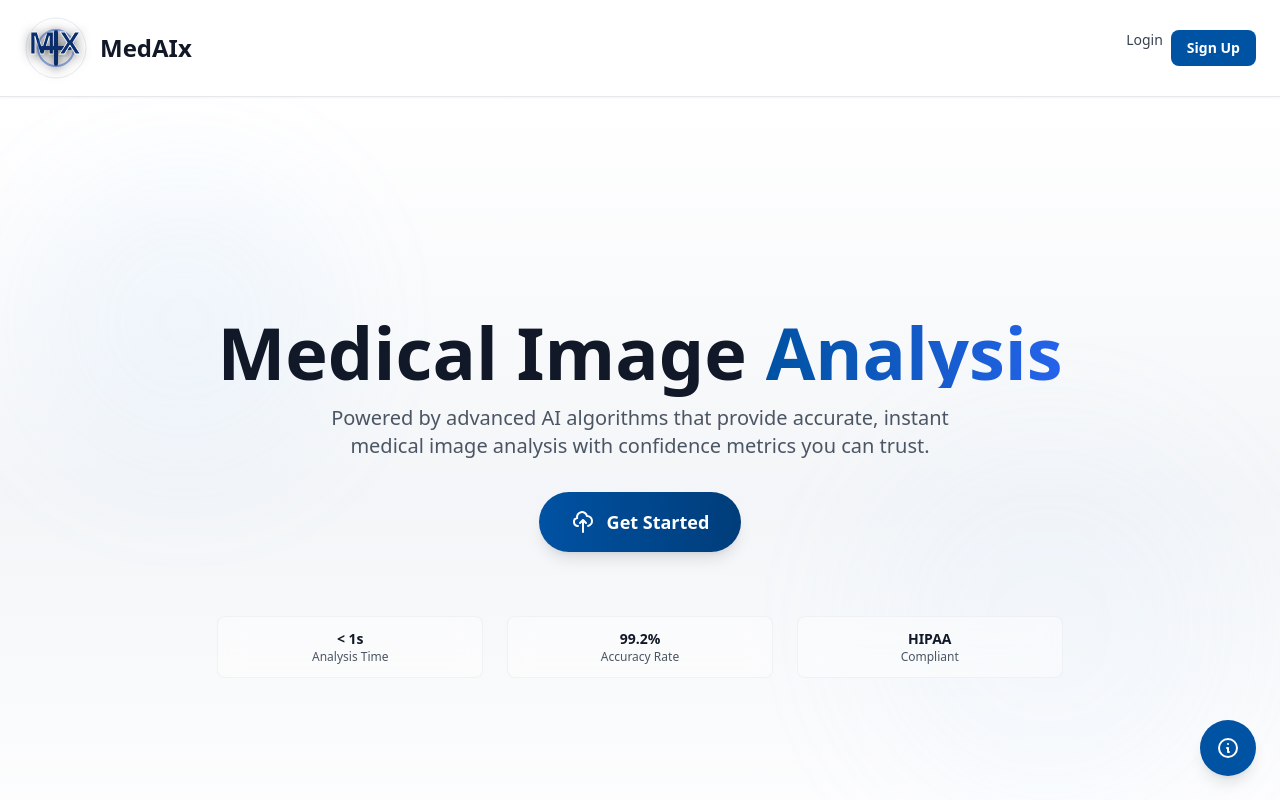
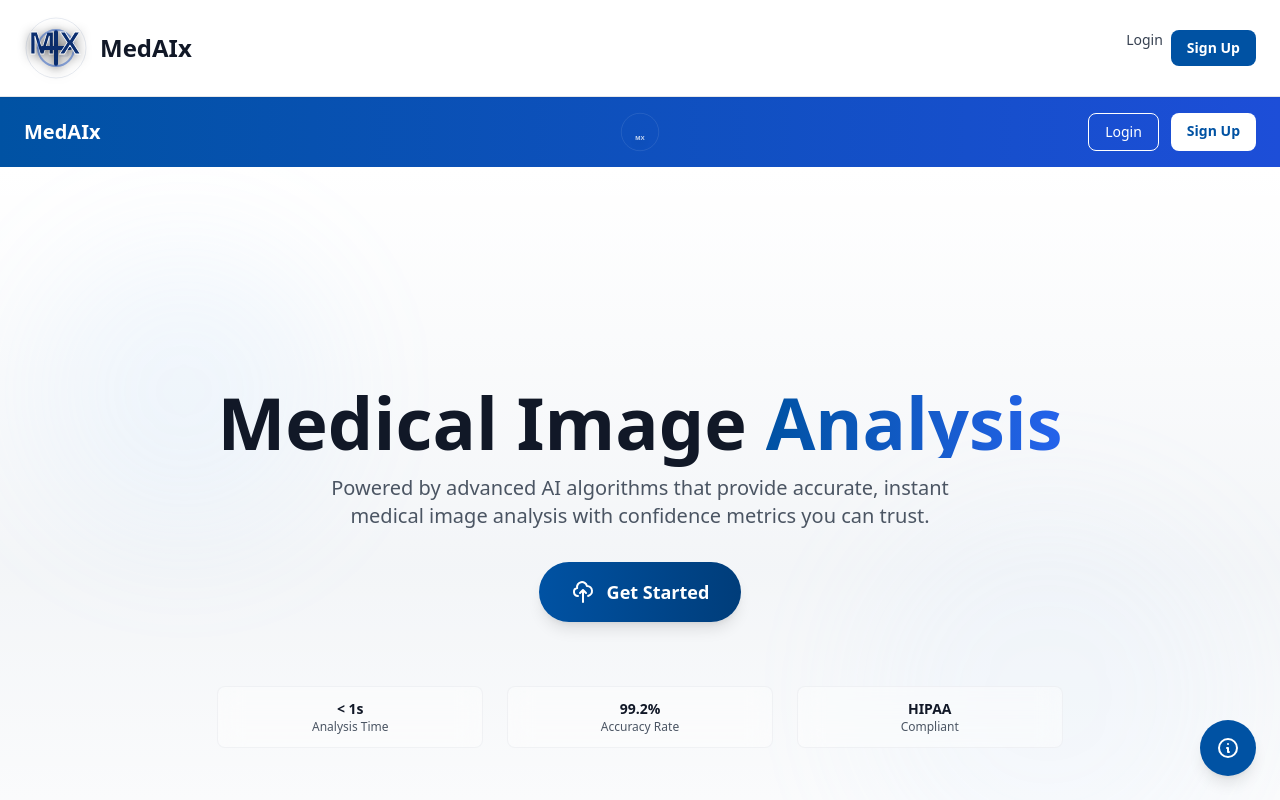
Before and after one commit to Ariatd/medaix-ui, a React (Vite) app: page / in a window 1280 px wide. Shown: the top 800 px of the page. Built offline with nearby package versions, Linux system fonts and the light colour scheme.

Commit message:
güncelleme mesajı

```diff
--- a/src/pages/Landing.tsx
+++ b/src/pages/Landing.tsx
@@ -48,6 +48,52 @@ const Landing: React.FC = () => {
   return (
     <Layout>
       <div className="w-full overflow-hidden">
+        {/* Landing Page Header - Custom layout for unauthenticated users */}
+        <header className="flex items-center justify-between px-6 py-4 bg-gradient-to-r from-primary-600 to-blue-700 relative">
+          {/* Left - Text */}
+          <span className="text-xl font-bold text-white">MedAIx</span>
+
+          {/* Center - MX Logo Icon */}
+          <div className="absolute left-1/2 transform -translate-x-1/2">
+            <svg viewBox="0 0 64 64" width={40} height={40} className="drop-shadow-lg">
+              <defs>
+                <linearGradient id="medaixGradientHeader" x1="0%" y1="0%" x2="100%" y2="100%">
+                  <stop offset="0%" stopColor="#ffffff" />
+                  <stop offset="100%" stopColor="#E6F2FF" />
+                </linearGradient>
+              </defs>
+
+              {/* Background circle */}
+              <circle cx="32" cy="32" r="30" fill="none" stroke="rgba(255,255,255,0.3)" strokeWidth="0.5" />
+
+              {/* Medical Cross */}
+              <g>
+                <line x1="32" y1="16" x2="32" y2="48" stroke="url(#medaixGradientHeader)" strokeWidth="4" strokeLinecap="round" />
+                <line x1="18" y1="32" x2="46" y2="32" stroke="url(#medaixGradientHeader)" strokeWidth="4" strokeLinecap="round" />
+              </g>
+
+              {/* M and X simplified */}
+              <text x="32" y="44" fontSize="10" fontFamily="Poppins, Arial, sans-serif" fontWeight="700" fill="rgba(255,255,255,0.8)" textAnchor="middle">MX</text>
+            </svg>
+          </div>
+
+          {/* Right - Buttons */}
+          <div className="flex gap-3">
+            <Link
+              to="/login"
+              className="px-4 py-2 border border-white text-white rounded-lg hover:bg-white hover:text-gray-900 transition text-sm font-medium"
+            >
+              Login
+            </Link>
+            <Link
+              to="/signup"
+              className="px-4 py-2 bg-white text-primary-600 rounded-lg hover:bg-gray-100 transition text-sm font-semibold"
+            >
+              Sign Up
+            </Link>
+          </div>
+        </header>
+
         {/* SECTION 1: Hero */}
         <motion.section
           ref={heroRef}
```
